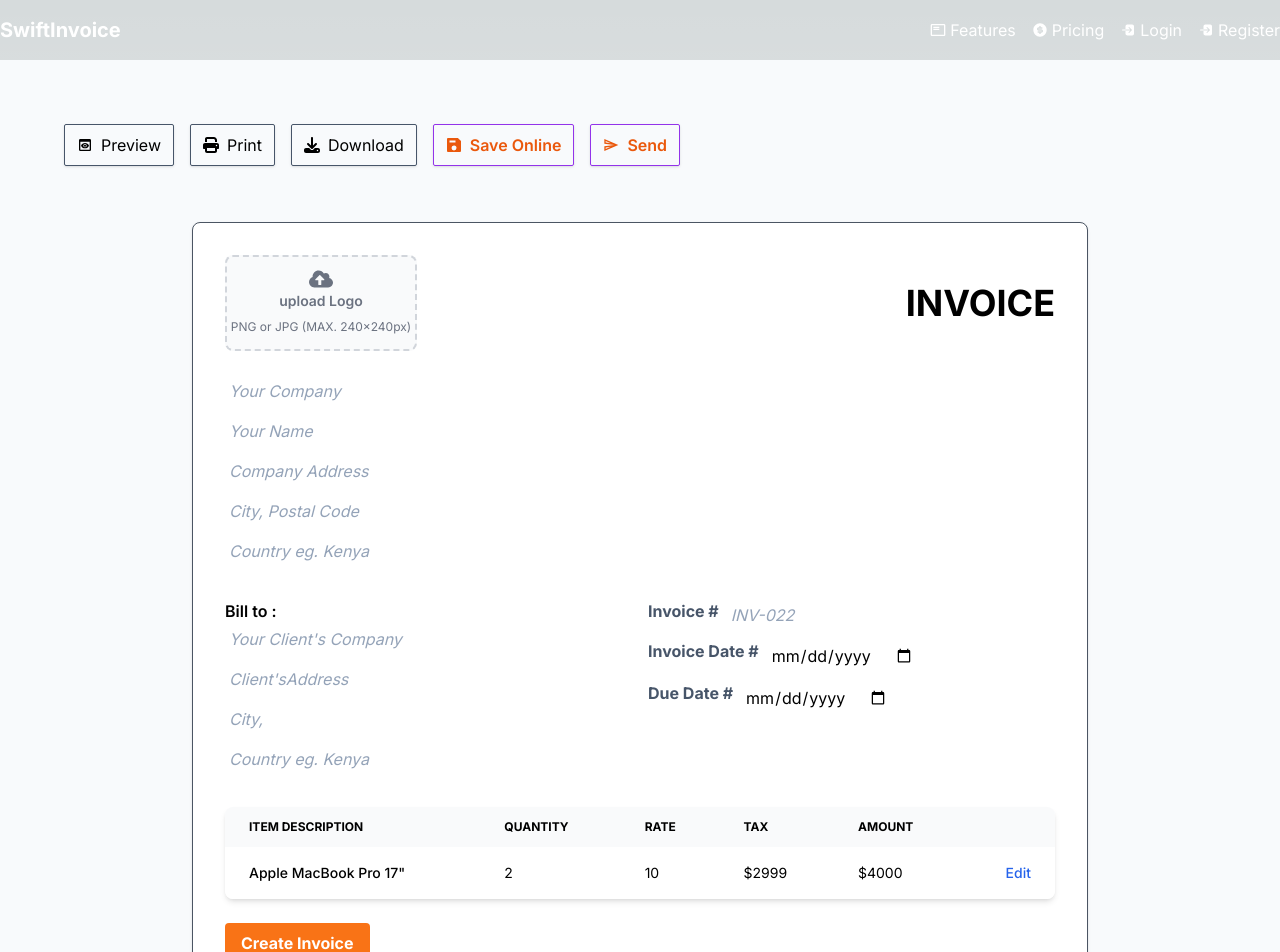
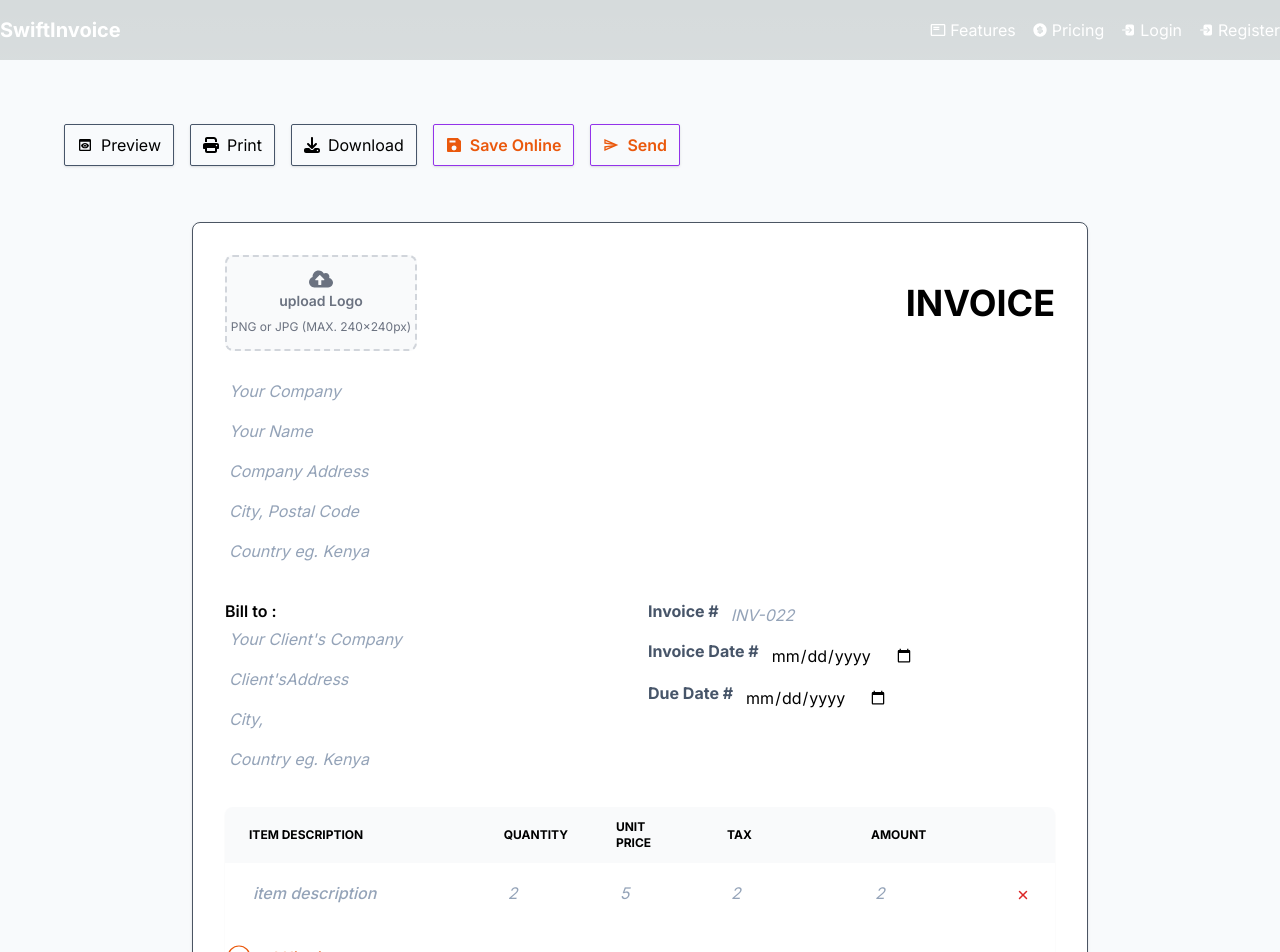
Before and after one commit to Blackie360/BillWise-invoice, a Next.js app: page /invoice/new in a window 1280 px wide. Shown: the top 952 px of the page. Built offline with nearby package versions, Linux system fonts and the light colour scheme.

Commit message:
added functionality on delete and add row

```diff
--- a/components/FormTable.tsx
+++ b/components/FormTable.tsx
@@ -1,21 +1,51 @@
-import React from 'react'
+import { IoClose } from "react-icons/io5";
+import { CiCirclePlus } from "react-icons/ci";
+import { useState } from "react";
+
+
 
 const FormTable = () => {
+const[tableData,setTableData]=useState([
+    {
+      itemDescription: "",
+        Qty: "",
+        unitPrice: "",
+        tax: "",
+        amount: "",
+    }
+]);
+//add row
+ const addRow = () => {
+    setTableData([...tableData, {
+        itemDescription: "",
+          Qty: "",
+          unitPrice: "",
+          tax: "",
+          amount: "",
+      }]);
+  };
+  //delete row
+  function removeRow(index) {
+    const updatedData = [...tableData];
+    updatedData.splice(index, 1);
+    setTableData(updatedData);
+  }
+
   return (
 
 
-<div className="relative overflow-x-auto shadow-md sm:rounded-lg my-6">
+<div className="relative overflow-x-auto shadow-sm sm:rounded-lg my-6">
     <table className="w-full text-sm text-left rtl:text-right text-black ">
         <thead className="text-xs text-black uppercase bg-gray-50 ">
             <tr>
                 <th scope="col" className="px-6 py-3">
-                   Item Description
+                Item Description
                 </th>
                 <th scope="col" className="px-6 py-3">
-                   Quantity
+                Quantity
                 </th>
                 <th scope="col" className="px-6 py-3">
-                    Rate
+                Unit Price
                 </th>
                 <th scope="col" className="px-6 py-3">
                     Tax
@@ -29,27 +59,57 @@ const FormTable = () => {
             </tr>
         </thead>
         <tbody className='text-black'>
-            <tr className="bg-white  hover:bg-gray-50 text-black ">
+        {
+            tableData.map((row, index) => {
+                return (
+                    <tr key={index} className="bg-white  hover:bg-gray-50 text-black ">
                 <th scope="row" className="px-6 py-4 font-medium  whitespace-nowrap ">
-                    Apple MacBook Pro 17"
+                <input className="bg-transparent border-0 text-base h-7 w-3/4 p-1 mb-2 placeholder:italic placeholder:text-slate-400"
+                placeholder="item description"
+                name="itemDescription"
+                value={row.itemDescription}
+                type="text" />
                 </th>
                 <td className="px-6 py-4">
-                   2
+                <input className="bg-transparent border-0 text-base h-7 w-12 p-1 mb-2 placeholder:italic placeholder:text-slate-400"
+                placeholder="2"
+                name="Qty"
+                value={row.Qty}
+                type="number" />
                 </td>
                 <td className="px-6 py-4">
-                   10
+                <input className="bg-transparent border-0 text-base h-7 w-12 p-1 mb-2 placeholder:italic placeholder:text-slate-400"
+                placeholder="5"
+                name="unitPrice"
+                value={row.unitPrice}
+                type="number" />
                 </td>
                 <td className="px-6 py-4">
-                    $2999
+                <input className="bg-transparent border-0 text-base h-7 w-24 p-1 mb-2 placeholder:italic placeholder:text-slate-400"
+                placeholder="2"
+                name="tax"
+                value={row.tax}
+                type="number" />
                 </td>
                 <td className="px-6 py-4">
-                    $4000
+                    <input className="bg-transparent border-0 text-base h-7 w-24 p-1 mb-2 placeholder:italic placeholder:text-slate-400"
+                placeholder="2"
+                name="amount"
+                value={row.amount}
+                    type="number" />
                 </td>
-                <td className="px-6 py-4 text-right">
-                    <a href="#" className="font-medium text-blue-600  hover:underline">Edit</a>
-                </td>
+                <button  onClick={()=> removeRow(index) } type="button" className="rounded-full  p-2 sm:p-3 md:p-4 lg:p-5 xl:p-6">
+                    <IoClose className="text-base text-red-600" />
+                </button>
+
             </tr>
+                )
+            })
+        }
 
+            <button onClick={addRow} type="button"className="my-3 flex items-center space-x-2 text-orange-600 font-bold">
+                <CiCirclePlus className="w-7 h-7"/>
+            <span>add line item </span></button>
 
         </tbody>
     </table>
```
